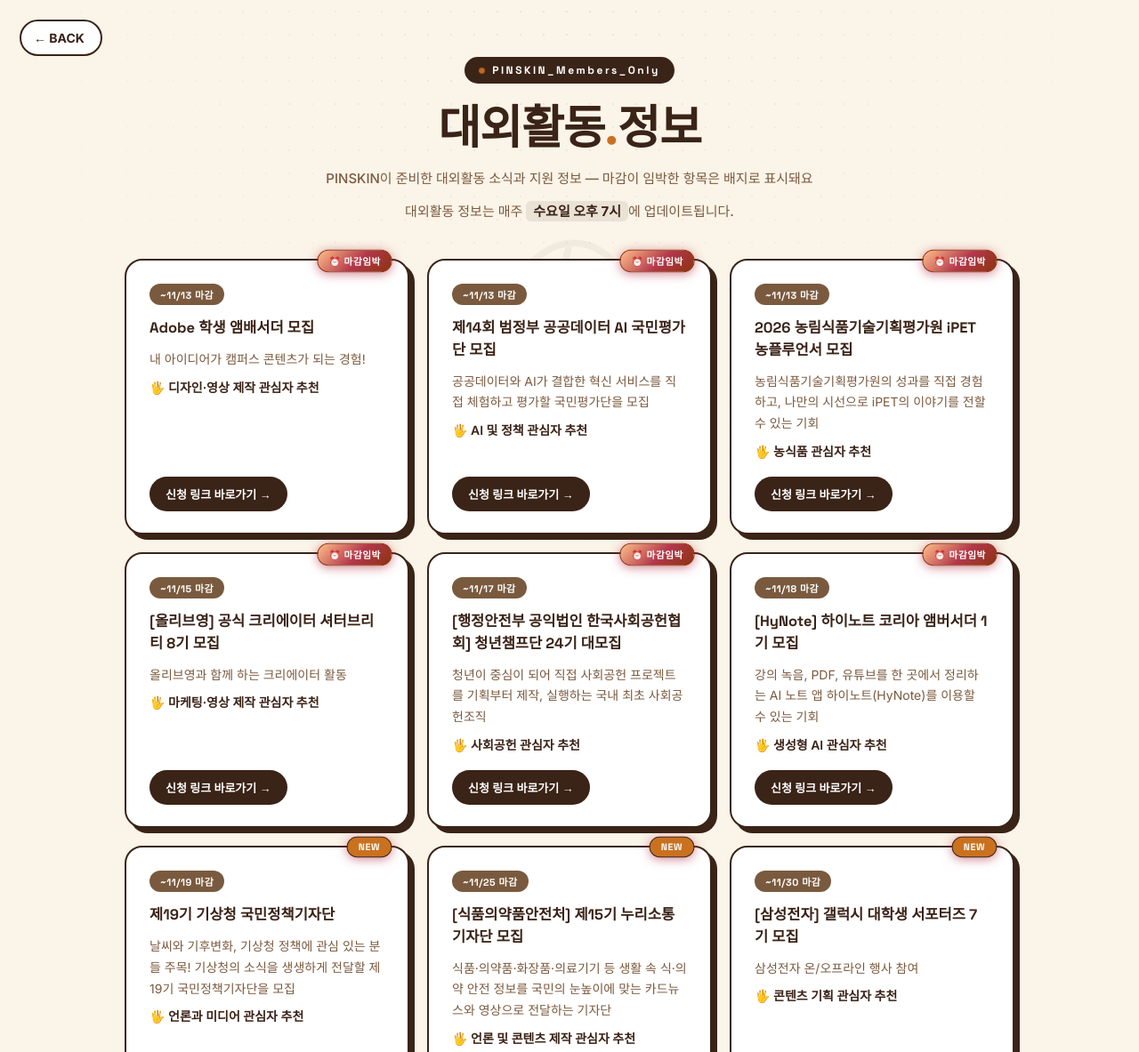
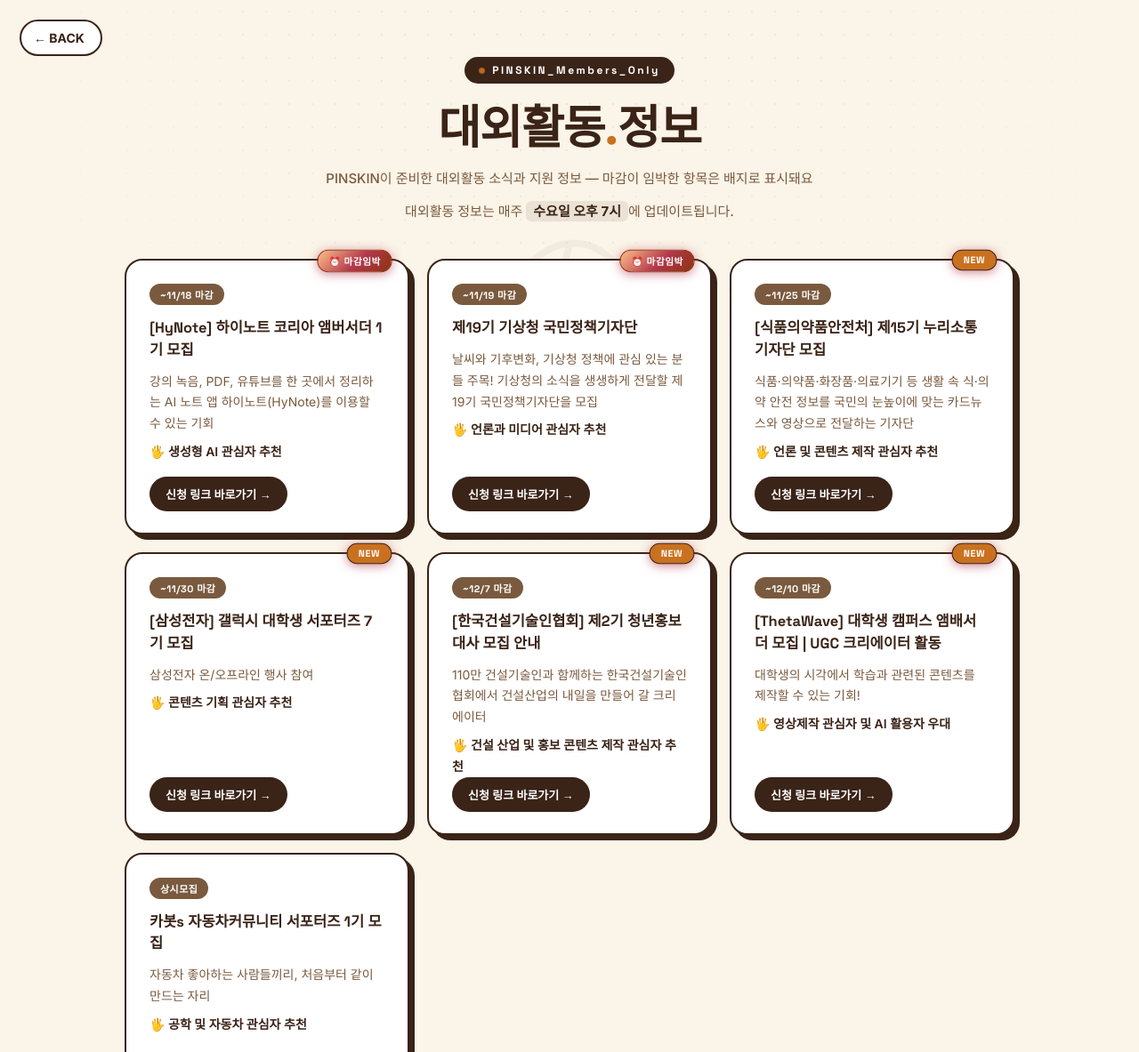
Before and after one commit to again8733-ops/pinskin, a plain HTML site: page activity.html in a window 1280 px wide. Shown: the top 1183 px of the page at 89% size. Drawn offline with Linux system fonts and the light colour scheme.

Commit message:
대외활동 정보: 마감 지난 5건 제거, 마감임박 배지 갱신
Co-Authored-By: Claude Sonnet 5 <noreply@anthropic.com>
Claude-Session: https://claude.ai/code/session_01GCA4BUKPbpTAXWWjqPE4Zw

```diff
--- a/activity.html
+++ b/activity.html
@@ -211,51 +211,6 @@
     <div class="card-grid">
       <div class="info-card">
         <span class="status-badge">⏰ 마감임박</span>
-        <div class="deadline-tag">~11/13 마감</div>
-        <h3>Adobe 학생 앰배서더 모집</h3>
-        <p>내 아이디어가 캠퍼스 콘텐츠가 되는 경험!</p>
-        <p class="recommend">🖐️ 디자인·영상 제작 관심자 추천</p>
-        <a class="card-link" href="https://naver.me/F4WAYGk4" target="_blank" rel="noopener noreferrer">신청 링크 바로가기 →</a>
-      </div>
-
-      <div class="info-card">
-        <span class="status-badge">⏰ 마감임박</span>
-        <div class="deadline-tag">~11/13 마감</div>
-        <h3>제14회 범정부 공공데이터 AI 국민평가단 모집</h3>
-        <p>공공데이터와 AI가 결합한 혁신 서비스를 직접 체험하고 평가할 국민평가단을 모집</p>
-        <p class="recommend">🖐️ AI 및 정책 관심자 추천</p>
-        <a class="card-link" href="https://docs.google.com/forms/d/e/1FAIpQLScs7ITuhtt_LiSWBBE9lMtw7J_yTvSD13TxR9wdcQhGHnRTtw/viewform" target="_blank" rel="noopener noreferrer">신청 링크 바로가기 →</a>
-      </div>
-
-      <div class="info-card">
-        <span class="status-badge">⏰ 마감임박</span>
-        <div class="deadline-tag">~11/13 마감</div>
-        <h3>2026 농림식품기술기획평가원 iPET 농플루언서 모집</h3>
-        <p>농림식품기술기획평가원의 성과를 직접 경험하고, 나만의 시선으로 iPET의 이야기를 전할 수 있는 기회</p>
-        <p class="recommend">🖐️ 농식품 관심자 추천</p>
-        <a class="card-link" href="http://form.naver.com/response/9coIk5dnn7W" target="_blank" rel="noopener noreferrer">신청 링크 바로가기 →</a>
-      </div>
-
-      <div class="info-card">
-        <span class="status-badge">⏰ 마감임박</span>
-        <div class="deadline-tag">~11/15 마감</div>
-        <h3>[올리브영] 공식 크리에이터 셔터브리티 8기 모집</h3>
-        <p>올리브영과 함께 하는 크리에이터 활동</p>
-        <p class="recommend">🖐️ 마케팅·영상 제작 관심자 추천</p>
-        <a class="card-link" href="https://www.oliveyoung.co.kr/store/planshop/getPlanShopDetail.do?dispCatNo=500000100019AZO&amp;trackingCd=Home_Planshop1_3_PROD&amp;t_page=%ED%99%88&amp;t_click=%EB%A9%94%EC%9D%B8%EB%A1%A4%EB%A7%81%EB%B0%B0%EB%84%88&amp;t_banner_name=%EC%98%AC%EB%A6%AC%EB%B8%8C%EC%98%81%20%EC%85%94%ED%84%B0%EB%B8%8C%EB%A6%AC%ED%8B%B0%208%EA%B8%B0%20%EB%AA%A8%EC%A7%91_%EC%9D%B4%EC%84%A0%EB%AF%BC&amp;t_number=3" target="_blank" rel="noopener noreferrer">신청 링크 바로가기 →</a>
-      </div>
-
-      <div class="info-card">
-        <span class="status-badge">⏰ 마감임박</span>
-        <div class="deadline-tag">~11/17 마감</div>
-        <h3>[행정안전부 공익법인 한국사회공헌협회] 청년챔프단 24기 대모집</h3>
-        <p>청년이 중심이 되어 직접 사회공헌 프로젝트를 기획부터 제작, 실행하는 국내 최초 사회공헌조직</p>
-        <p class="recommend">🖐️ 사회공헌 관심자 추천</p>
-        <a class="card-link" href="https://kscas.org/community/notice/174" target="_blank" rel="noopener noreferrer">신청 링크 바로가기 →</a>
-      </div>
-
-      <div class="info-card">
-        <span class="status-badge">⏰ 마감임박</span>
         <div class="deadline-tag">~11/18 마감</div>
         <h3>[HyNote] 하이노트 코리아 앰버서더 1기 모집</h3>
         <p>강의 녹음, PDF, 유튜브를 한 곳에서 정리하는 AI 노트 앱 하이노트(HyNote)를 이용할 수 있는 기회</p>
@@ -264,7 +219,7 @@
       </div>
 
       <div class="info-card">
-        <span class="status-badge new">NEW</span>
+        <span class="status-badge">⏰ 마감임박</span>
         <div class="deadline-tag">~11/19 마감</div>
         <h3>제19기 기상청 국민정책기자단</h3>
         <p>날씨와 기후변화, 기상청 정책에 관심 있는 분들 주목! 기상청의 소식을 생생하게 전달할 제19기 국민정책기자단을 모집</p>
```
